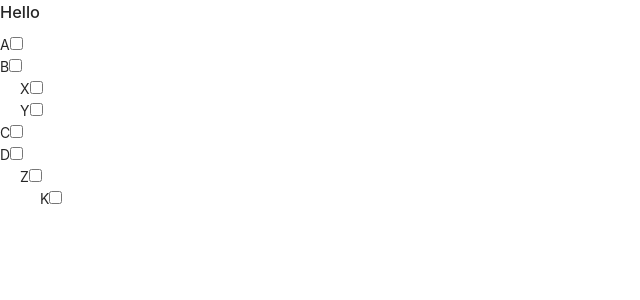
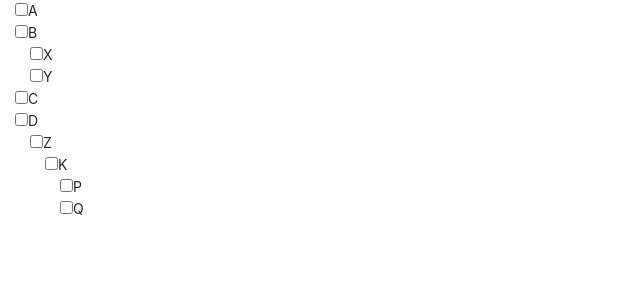
Before and after one commit to abdulwaheed-dev/reactjs-practice, a React (Create React App) app: page / in a window 1280 px wide. Shown: the top 300 px of the page, without its empty margins (0-640 px from the left). Built offline with nearby package versions, Linux system fonts and the light colour scheme.

Commit message:
corrected-classTask

```diff
--- a/src/App.js
+++ b/src/App.js
@@ -1,14 +1,24 @@
 import "antd/dist/antd.css";
-//import Counter from "./redux/Counter";
 import TestComp from "./ClassTask/TestComp";
 
 function App() {
+  const objArr = [
+    { name: "A" },
+    { name: "B", child: [{ name: "X" }, { name: "Y" }] },
+    { name: "C" },
+    {
+      name: "D",
+      child: [
+        {
+          name: "Z",
+          child: [{ name: "K", child: [{ name: "P" }, { name: "Q" }] }],
+        },
+      ],
+    },
+  ];
   return (
     <div>
-      <TestComp />
-
-      {/* <h1>Lets Learn Redux </h1>
-      <Counter /> */}
+      <TestComp objArray={objArr} />
     </div>
   );
 }
--- a/src/ClassTask/TestComp.js
+++ b/src/ClassTask/TestComp.js
@@ -1,57 +1,18 @@
 import React from "react";
 
-const abc = (objArr) => {
-  objArr.map((item) => {
-    return (
-      <div>
-        <span>{item.name}</span>
-        <input type={"checkbox"} />
-        {item.child && abc(item.child)}
-      </div>
-    );
-  });
-};
-
-const objArray = [
-  { name: "A" },
-  { name: "B", child: [{ name: "X" }, { name: "Y" }] },
-  { name: "C" },
-  { name: "D", child: [{ name: "Z", child: [{ name: "K" }] }] },
-];
-function TestComp() {
+function TestComp({ objArray }) {
   return (
-    <div>
-      <h3>Hello</h3>
-
+    <>
       {objArray.map((item) => {
         return (
-          <div>
+          <div style={{ paddingLeft: 15 }}>
+            <input type={"checkbox"} />
             <span>{item.name}</span>
-            <input type={"checkbox"} />
-            {item.child &&
-              item.child.map((item2) => {
-                return (
-                  <div style={{ paddingLeft: 20 }}>
-                    <span>{item2.name}</span>
-                    <input type={"checkbox"} />
-                    {item2.child &&
-                      item2.child.map((item3) => {
-                        return (
-                          <div style={{ paddingLeft: 20 }}>
-                            <span>{item3.name}</span>
-                            <input type={"checkbox"} />
-                          </div>
-                        );
-                      })}
-                  </div>
-                );
-              })}
+            {item.child ? <TestComp objArray={item.child} /> : <></>}
           </div>
         );
       })}
-
-      {/* {abc(objArray)} */}
-    </div>
+    </>
   );
 }
 
```
